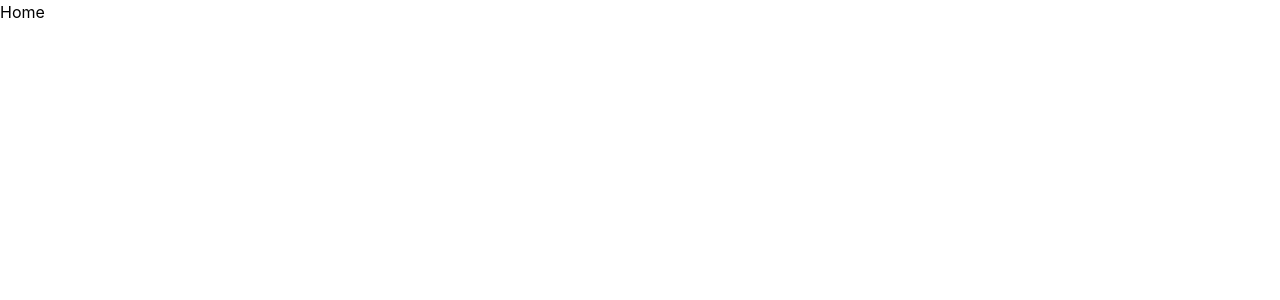
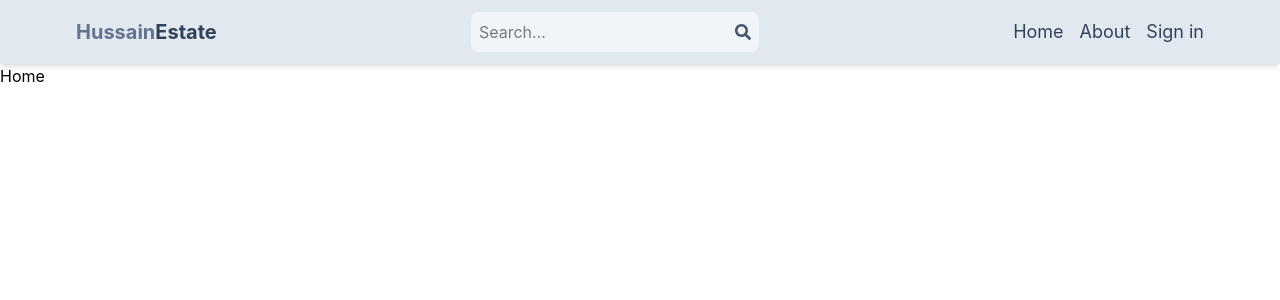
Before and after one commit to HussainAli7858/mern-real-estate, a React (Vite) app in the folder client/: page / in a window 1280 px wide. Shown: the top 300 px of the page. Built offline with nearby package versions, Linux system fonts and the light colour scheme.

Commit message:
create header components

```diff
--- a/client/package.json
+++ b/client/package.json
@@ -13,6 +13,7 @@
     "@tailwindcss/vite": "^4.3.0",
     "react": "^19.2.6",
     "react-dom": "^19.2.6",
+    "react-icons": "^5.6.0",
     "react-router-dom": "^7.15.1",
     "tailwindcss": "^4.3.0"
   },
--- a/client/src/App.jsx
+++ b/client/src/App.jsx
@@ -4,10 +4,11 @@
 import Profile from './pages/Profile'
 import SignUp from './pages/SignUp'
 import About from './pages/About'
-
+import Header from './components/Header'
 export default function App() {
   return (
     <BrowserRouter>
+    <Header />
     <Routes>
       <Route path='/' element={<Home/>}/>
       <Route path='/sign-in' element={<Signin/>}/>
--- /dev/null
+++ b/client/src/components/Header.jsx
@@ -0,0 +1,35 @@
+import React from 'react'
+import {FaSearch} from 'react-icons/fa'
+import { Link } from 'react-router-dom'
+
+export default function Header() {
+  return (
+    <header className='bg-slate-200 shadow-md'>
+      <div className='flex justify-between items-center max-w-6xl mx-auto p-3'>
+        <Link to='/'>
+          <h1 className='font-bold text-sm sm:text-xl flex flex-wrap'>
+            <span className='text-slate-500'>Hussain</span>
+            <span className='text-slate-700'>Estate</span>
+          </h1>
+        </Link>
+        <form className='bg-slate-100 p-2 rounded-lg items-center flex'>
+            <input type="text" placeholder="Search..." className='bg-transparent focus:outline-none w-24 sm:w-64' />
+            <FaSearch className='text-slate-600 hover:cursor-pointer'/>
+        </form>
+        <ul className='flex gap-4 text-sm sm:text-lg'>
+            <Link to='/'>
+            <li className='hidden sm:inline text-slate-700 hover:underline'>Home</li>
+            </Link>
+            <Link to='/about'>
+            <li className='hidden sm:inline text-slate-700 hover:underline'>About</li>
+            </Link>
+            <Link to='/sign-in'>
+            <li className='text-slate-700 hover:underline'>Sign in</li>
+            </Link>
+        </ul>
+
+      </div>
+
+    </header>
+  )
+}
```
Also changed, not shown: 1 other file (tests, documents, lock files or other folders).
